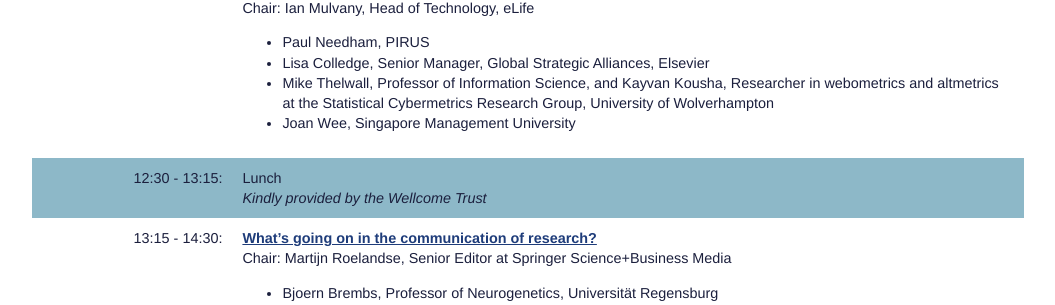
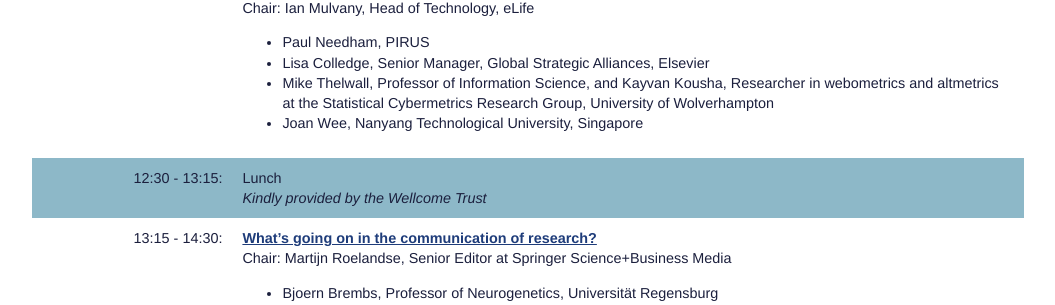
Before and after one commit to amconference/amconference.github.io, a Jekyll site: the page built from schedule/index.html, in a window 1280 px wide. Shown: the part 692-997 px from the top of the page, without its empty margins (112-1167 px from the left). Built offline with Jekyll 4.4.1, drawn with Linux system fonts in a browser that asks for light colours; nearby versions of some CDN libraries.

Commit message:
Correct Joan's affiliation.

```diff
--- a/_layouts/schedule-details.html
+++ b/_layouts/schedule-details.html
@@ -202,7 +202,7 @@ practice for several projects such as for the European Commission and for the Un
 University.
             </p>
 			</li>
-			<li>Joan Wee, Singapore Management University</li>
+			<li>Joan Wee, Nanyang Technological University, Singapore</li>
 		</ul>
 	</p>
 	<hr/>
--- a/_layouts/schedule.html
+++ b/_layouts/schedule.html
@@ -70,7 +70,7 @@
 							<li>
 								Mike Thelwall, Professor of Information Science, and Kayvan Kousha, Researcher in webometrics and altmetrics at the Statistical Cybermetrics Research Group, University of Wolverhampton
 							</li>
-                            <li>Joan Wee, Singapore Management University</li>
+                            <li>Joan Wee, Nanyang Technological University, Singapore</li>
 						</ul>
 					</td>
 				</tr>
```
